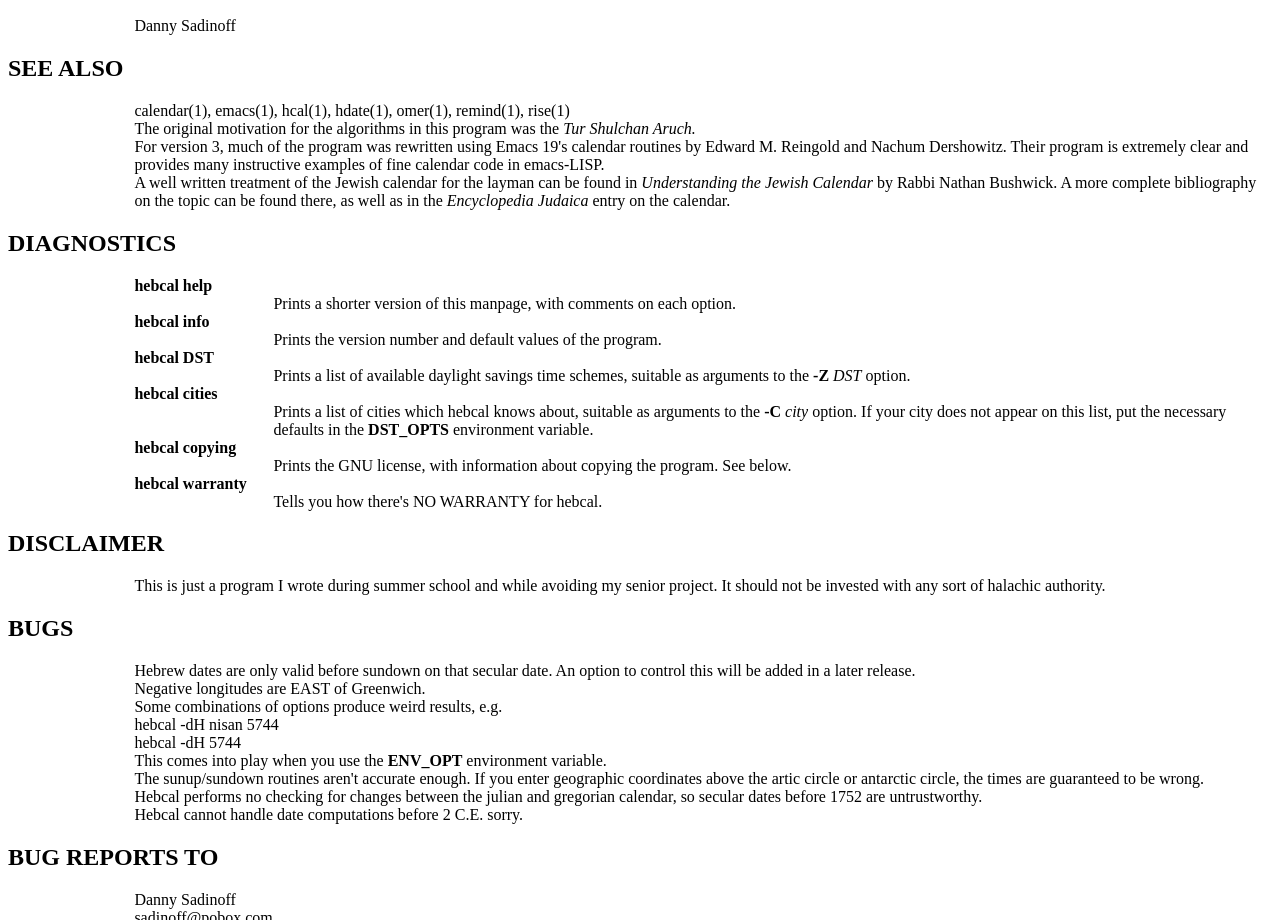
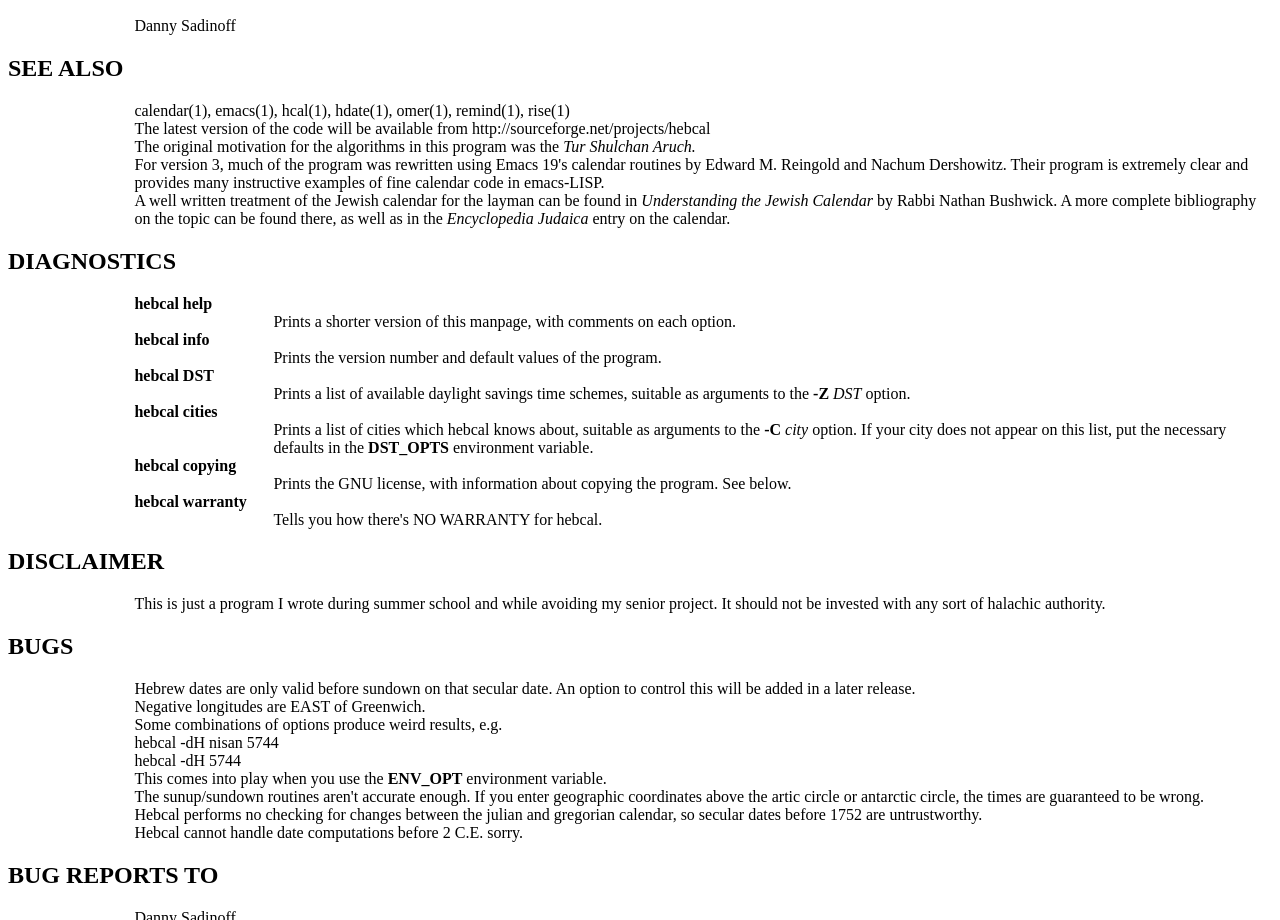
Before and after one commit to hebcal/hebcal, a plain HTML site: page c/Manual.html in a window 1280 px wide. Shown: the part 3696-4616 px from the top of the page. Drawn offline with Linux system fonts and the light colour scheme.

Commit message:
Final documentation tweaks for beta release.

```diff
--- a/c/Manual.html
+++ b/c/Manual.html
@@ -24,7 +24,7 @@
 
 <hr>
 <!-- Creator     : groff version 1.17.2 -->
-<!-- CreationDate: Wed Apr 17 02:31:22 2002 -->
+<!-- CreationDate: Wed Apr 17 13:11:17 2002 -->
 <a name="NAME"></a>
 <h2>NAME</h2>
 <table width="100%" border=0 rules="none" frame="void"
@@ -665,6 +665,13 @@
        cols="2" cellspacing="0" cellpadding="0">
 <tr valign="top" align="left">
 <td width="10%"></td><td width="90%">
+The latest version of the code will be available from
+http://sourceforge.net/projects/hebcal</td></table>
+
+<table width="100%" border=0 rules="none" frame="void"
+       cols="2" cellspacing="0" cellpadding="0">
+<tr valign="top" align="left">
+<td width="10%"></td><td width="90%">
 The original motivation for the algorithms in this program
 was the <i>Tur Shulchan Aruch.</i></td></table>
 
```
Also changed, not shown: 5 other files.
